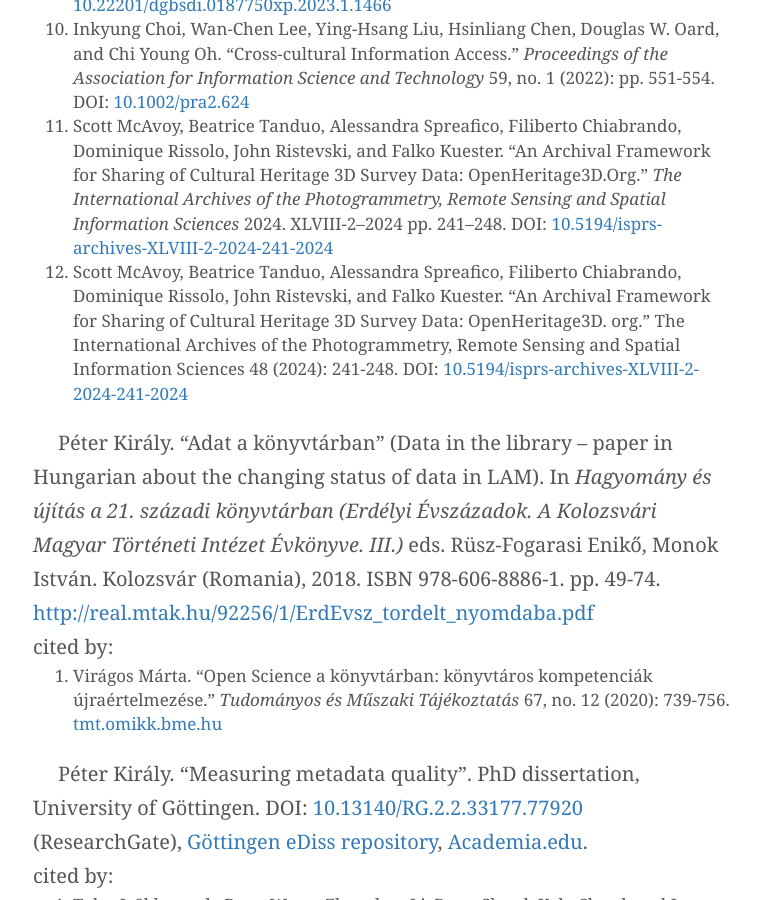
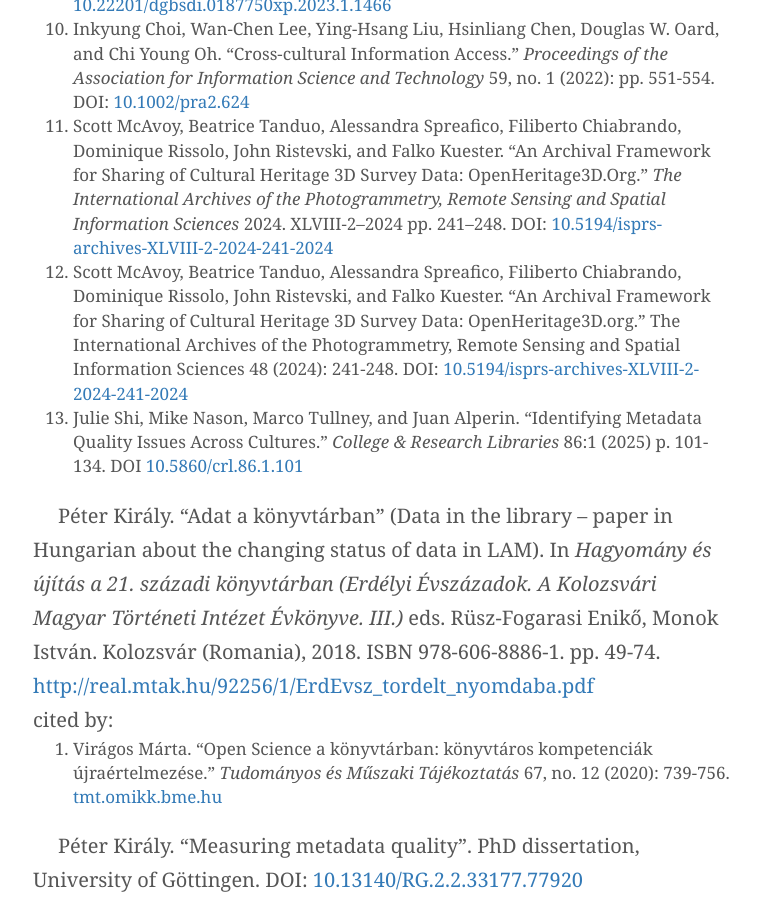
Before and after one commit to pkiraly/pkiraly.github.io, a Jekyll site: the page built from about.md, in a window 1280 px wide and 900 px high, scrolled down 11179 px. Shown: the whole window, without its empty margins (257-1017 px from the left). Built offline with Jekyll 4.4.1, drawn with Linux system fonts in a browser that asks for light colours; nearby versions of some CDN libraries; some web fonts are replaced; comment, search, counter and statistics services are not loaded; some of the changed text lies outside the part shown.

Commit message:
Shi et al. 2025, Horváth et al. 2024

```diff
--- a/about.md
+++ b/about.md
@@ -163,7 +163,9 @@
 9. Manuel Alejandro Flores Chávez. "MetaMetrics: prototipo de visualización de la calidad de los metadatos en revistas científicas latinoamericanas publicadas en Open Journal System." _Biblioteca Universitaria_ 26, no. 1 (2023). DOI: [10.22201/dgbsdi.0187750xp.2023.1.1466](https://doi.org/10.22201/dgbsdi.0187750xp.2023.1.1466)
 10. Inkyung Choi, Wan‐Chen Lee, Ying‐Hsang Liu, Hsinliang Chen, Douglas W. Oard, and Chi Young Oh. "Cross‐cultural Information Access." _Proceedings of the Association for Information Science and Technology_ 59, no. 1 (2022): pp. 551-554. DOI: [10.1002/pra2.624](https://doi.org/10.1002/pra2.624)
 11. Scott McAvoy, Beatrice Tanduo, Alessandra Spreafico, Filiberto Chiabrando, Dominique Rissolo, John Ristevski, and Falko Kuester. “An Archival Framework for Sharing of Cultural Heritage 3D Survey Data: OpenHeritage3D.Org.” _The International Archives of the Photogrammetry, Remote Sensing and Spatial Information Sciences_ 2024. XLVIII-2–2024 pp. 241–248. DOI: [10.5194/isprs-archives-XLVIII-2-2024-241-2024](https://doi.org/10.5194/isprs-archives-XLVIII-2-2024-241-2024)
-12. Scott McAvoy, Beatrice Tanduo, Alessandra Spreafico, Filiberto Chiabrando, Dominique Rissolo, John Ristevski, and Falko Kuester. "An Archival Framework for Sharing of Cultural Heritage 3D Survey Data: OpenHeritage3D. org." The International Archives of the Photogrammetry, Remote Sensing and Spatial Information Sciences 48 (2024): 241-248. DOI: [10.5194/isprs-archives-XLVIII-2-2024-241-2024](https://doi.org/10.5194/isprs-archives-XLVIII-2-2024-241-2024)
+12. Scott McAvoy, Beatrice Tanduo, Alessandra Spreafico, Filiberto Chiabrando, Dominique Rissolo, John Ristevski, and Falko Kuester. "An Archival Framework for Sharing of Cultural Heritage 3D Survey Data: OpenHeritage3D.org." The International Archives of the Photogrammetry, Remote Sensing and Spatial Information Sciences 48 (2024): 241-248. DOI: [10.5194/isprs-archives-XLVIII-2-2024-241-2024](https://doi.org/10.5194/isprs-archives-XLVIII-2-2024-241-2024)
+13. Julie Shi, Mike Nason, Marco Tullney, and Juan Alperin. "Identifying Metadata Quality Issues Across Cultures." _College & Research Libraries_ 86:1 (2025) p. 101-134. DOI [10.5860/crl.86.1.101](https://doi.org/10.5860/crl.86.1.101)
+
 
 Péter Király. “Adat a könyvtárban” (Data in the library -- paper in Hungarian about the changing status of data in LAM). In *Hagyomány és újítás a 21. századi könyvtárban (Erdélyi Évszázadok. A Kolozsvári Magyar Történeti Intézet Évkönyve. III.)* eds. Rüsz-Fogarasi Enikő, Monok István. Kolozsvár (Romania), 2018. ISBN 978-606-8886-1. pp. 49-74. [http://real.mtak.hu/92256/1/ErdEvsz_tordelt_nyomdaba.pdf](http://real.mtak.hu/92256/1/ErdEvsz_tordelt_nyomdaba.pdf)<br/>
 cited by:<br/>
@@ -261,6 +263,7 @@
 1. Lorella Viola. "Editorial: Data and Workflows for Multilingual Digital Humanities." _Journal of Open Humanities Data_, 2024. 10: 37, pp. 1–6. DOI: [10.5334/johd.220](https://doi.org/10.5334/johd.220)
 2. Yann Ryan and Margherita Fantoli. "Early Modern Book Catalogues and Multilingualism: Identifying Multilingual Texts and Translations using Titles." In *CHR 2024: Computational Humanities Research Conference, Aarhus, Denmark, December 4-6, 2024*, 2024. [CEUR](https://ceur-ws.org/Vol-3834/paper135.pdf)
 3. Zehra Taşkın. "Sustaining the ‘Frozen Footprints’ of Scholarly Communication through Open Citations." Preprint. _SocArXiv_ 2024. DOI [10.31235/osf.io/3pej6](https://doi.org/10.31235/osf.io/3pej6)
+4. Alíz Horváth, Cosima Wagner, David Joseph Wrisley, Joanne Bernardi, Aanya Chadha, Danielle Garcia, Till Grallert, Sharanya Ghosh, Yuri Ishida, Aleksandra Kaye, Ahac Meden, Kiyonori Nagasaki, Dylan Palmer, Hugo Scheithauer, Marta Świetlik, Jeffrey Tharsen, Yifan Wang. "Multilinguality in Action: Towards Linguistic Diversity and Inclusion in Digital Humanities". _magazén_, 2024. 5(2), pp. 179‑196.
 
 Péter Király. "QA Catalogue - A Quality Assessment Tool for Library Catalogues". _GWDG Nachrichten_ 2024. 04-05. pp. 19-24. [gwdg.de](https://gwdg.de/about-us/gwdg-news/2024/GN_04-05-2024_www.pdf#page=19)
 
```
